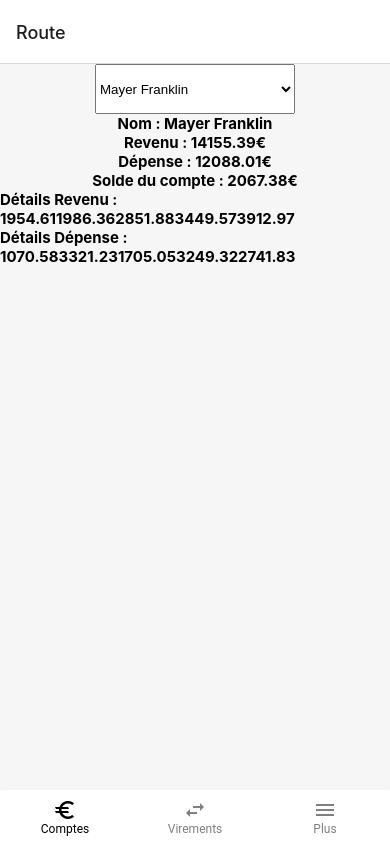
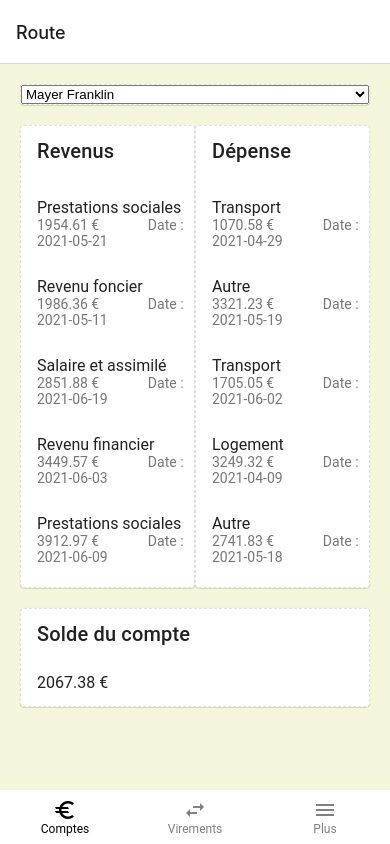
Before and after one commit to RagelAlexis/banque, a React Native app: screen /Route in a window 390 px wide. Built offline with nearby package versions, Linux system fonts and the light colour scheme.

Commit message:
revenue dépense et solde fait

```diff
--- a/package.json
+++ b/package.json
@@ -23,6 +23,7 @@
     "react": "17.0.2",
     "react-dom": "17.0.2",
     "react-native": "0.68.2",
+    "react-native-cards": "^1.1.4",
     "react-native-paper": "^4.12.1",
     "react-native-reanimated": "^2.8.0",
     "react-native-safe-area-context": "4.2.4",
--- a/src/components/UserComponent.js
+++ b/src/components/UserComponent.js
@@ -1,9 +1,11 @@
-import { View, Text, StyleSheet } from 'react-native'
+import { View, Text, StyleSheet, ScrollView } from 'react-native'
 import React, {useState} from 'react'
 import Data from '../datas/data.json'
 import { Picker } from '@react-native-picker/picker'
+import { Avatar, Button, Card, Title, Paragraph, List } from 'react-native-paper';
 
-const selectUser = (id) => {
+
+const userId = (id) => {
     return Data.find(item => item._id === id)
 }
 
@@ -24,33 +26,65 @@ const UserComponent = () => {
     const total = (parseFloat(totalIncome) - parseFloat(totalExpenses)).toFixed(2)
 
     return (
-      <View style={styles.container}>
-
-            <Picker
+    <ScrollView style={styles.container}>
+            <Card style={styles.card}>
+                <Picker style={styles.title}
                     selectedValue={id}
-                style={{ height: 50, width: 200 }}
                     onValueChange={(item) => {
                         setId(item)
-                    setUser(selectUser(item).user)
-                    setIncomes(selectUser(item).incomes)
-                    setExpenses(selectUser(item).expenses)
-                    setDate(selectUser(item).date)
-                    setAmount(selectUser(item).amount)
-                    setCategory(selectUser(item).category)
-                    setComments(selectUser(item).comments)
-                    set_id_income(selectUser(item)._id_income)
+                        setUser(userId(item).user)
+                        setIncomes(userId(item).incomes)
+                        setExpenses(userId(item).expenses)
+                        setDate(userId(item).date)
+                        setAmount(userId(item).amount)
+                        setCategory(userId(item).category)
+                        setComments(userId(item).comments)
+                        set_id_income(userId(item)._id_income)
                     }}>
                     {Data.map(item => <Picker.Item label={item.user} value={item._id} key={item._id} />)}
                 </Picker>
-            <View style={styles.container}>
-                <Text style={styles.text}>Nom : {user}</Text>
-                <Text style={styles.text}>Revenu : {totalIncome}€</Text>
-                <Text style={styles.text}>Dépense : {totalExpenses}€</Text>
-                <Text style={styles.text}>Solde du compte : {total}€</Text>
-                <Text style={styles.text}>Détails Revenu : {incomes.map(item => item.amount.substring(1).replace(',', ''))}</Text>
-                <Text style={styles.text}>Détails Dépense : {expenses.map(item => item.amount.substring(1).replace(',', ''))}</Text>
+            </Card>
+        <View style={{flex: 1, flexDirection: 'row'}}>
+        <View style={{flex: 1}}>
+            <Card style={styles.card}>
+                <Card.Title title="Revenus" />
+                <List.Section>
+                    {incomes.map((item, index) => {
+                        return (
+                            <List.Item
+                                key={index}
+                                title={item.category}
+                                description={`${item.amount.substring(1).replace(',', '')} €              Date : ${item.date.substring(0, 10)}`}
+                            />
+                        )
+                    }
+                    )}
+                </List.Section>
+            </Card>
+        </View>
+        <View style={{flex: 1}}>
+            <Card style={styles.card}>
+                <Card.Title title="Dépense" />
+                <List.Section>
+                    {expenses.map((item, index) => {
+                        return (
+                            <List.Item
+                                key={index}
+                                title={item.category}
+                                description={`${item.amount.substring(1).replace(',', '')} €              Date : ${item.date.substring(0, 10)}`}
+                            />
+                        )
+                    }
+                    )}
+                </List.Section>
+            </Card>
         </View>
         </View>
+        <Card style={styles.card}>
+            <Card.Title title="Solde du compte" style={styles.solde}/>
+            <List.Item title={`${total} €`}/>
+        </Card>
+    </ScrollView>
     )
 }
 
@@ -66,6 +100,27 @@ const styles = StyleSheet.create({
     },
     container: {
         flex: 1,
+        padding: 20,
+        backgroundColor: 'beige',
+      },
+      paragraph: {
+        fontSize: 18,
+        fontWeight: 'bold',
+        textAlign: 'center',
+        padding: 20
+      },
+    title: {
+        justifyContent: 'center',
         alignItems: 'center',
     },
+    solde: {
+        justifyContent: 'center',
+        alignItems: 'center',
+        textAlign: 'center',
+    },
+    card : {
+        borderWidth:  1,
+        borderStyle:  'dashed',
+        marginBottom: 20,
+    }
 })
```
Also changed, not shown: 2 other files (tests, documents, lock files or other folders). Lines whose indentation alone changed are shown as unchanged.
